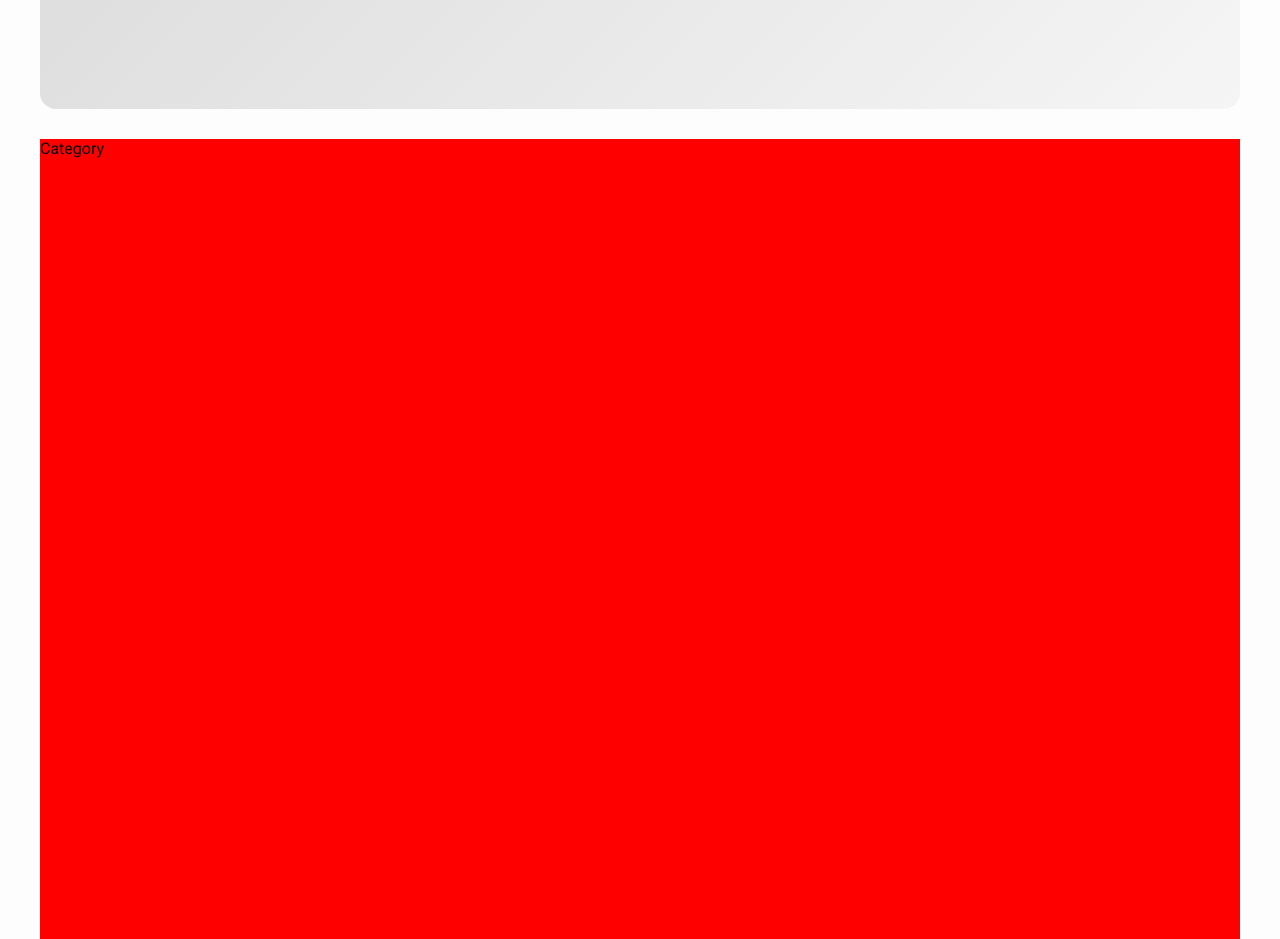
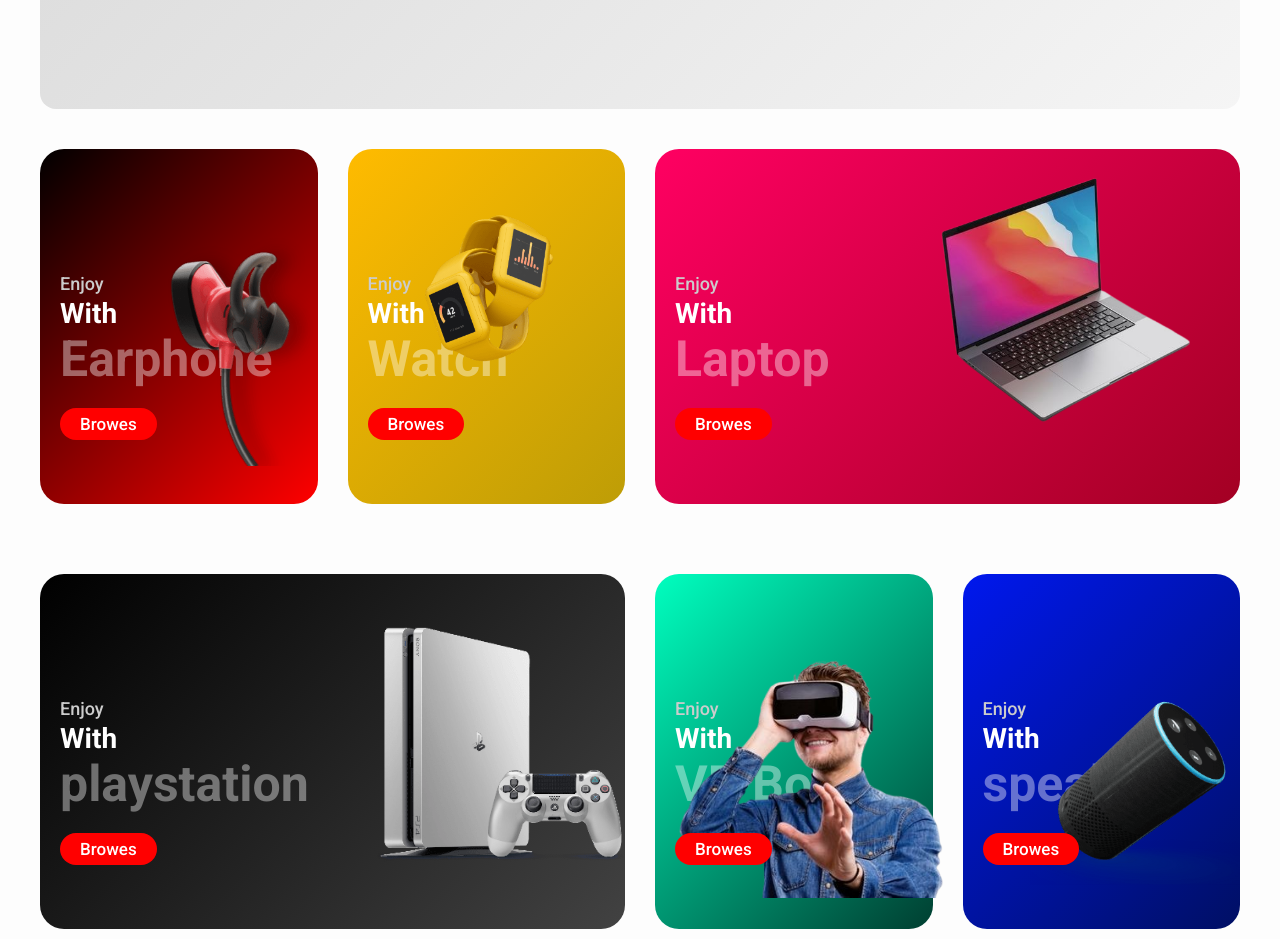
Before and after one commit to AdamKhelladi/react-Ecommerce-website, a React (Create React App) app: page / in a window 1280 px wide. Shown: the part 660-1599 px from the top of the page. Built offline with nearby package versions, Linux system fonts and the light colour scheme; the HTML template or start-up script is replaced by a standard one; a web font is replaced by a local one.

Commit message:
design and style Category component

```diff
--- a/src/App.css
+++ b/src/App.css
@@ -46,6 +46,14 @@
 }
 
 /* Media Responsive */
+
+@media (max-width: 1100px) {
+  .App .project-container {
+    max-width: 80%;
+    padding: 0 24px;
+  }
+}
+
 @media (max-width: 992px) {
   .App .project-container {
     max-width: 100%;
--- a/src/components/ Category/Category.css
+++ b/src/components/ Category/Category.css
@@ -1,5 +1,202 @@
 .category-container {
-  height: 100vh;
-  background-color: red;
+  height: calc(100vh - 20px);
   margin-top: 30px;
+  padding: 10px 0;
 }
+
+.category-container .boxes {
+  display: grid;
+  grid-template-columns: repeat(4, 1fr);
+  row-gap: 70px;
+  column-gap: 30px;
+  height: 100%;
+}
+
+.category-container .boxes .wide {
+  grid-column: span 2;
+}
+
+.category-container .boxes .box {
+  position: relative;
+  padding: 0 20px;
+  background-color: #fff;
+  display: flex;
+  align-items: center;
+  justify-content: space-between;
+  border-radius: 24px;
+}
+
+.category-container .boxes .box:nth-child(1) {
+  background: linear-gradient(135deg, #000, #ff0000);
+}
+.category-container .boxes .box:nth-child(2) {
+  background: linear-gradient(135deg, #ffbb00, #be9d06);
+}
+.category-container .boxes .box:nth-child(3) {
+  background: linear-gradient(135deg, #ff0062, #a30023);
+}
+.category-container .boxes .box:nth-child(4) {
+  background: linear-gradient(135deg, #000, #424242);
+}
+.category-container .boxes .box:nth-child(5) {
+  background: linear-gradient(135deg, #00ffbf, #003f31);
+}
+.category-container .boxes .box:nth-child(6) {
+  background: linear-gradient(135deg, #0018ee, #000f64);
+}
+
+.category-container .boxes .box p:nth-child(1) {
+  color: #ccc;
+  font-size: 18px;
+  font-weight: 500;
+  margin-bottom: 3px;
+  margin-top: 60px;
+}
+
+.category-container .boxes .box p:nth-child(2) {
+  color: #fff;
+  font-size: 28px;
+  font-weight: 700;
+  margin: 0;
+}
+
+.category-container .boxes .box p:nth-child(3) {
+  color: #ffffff65;
+  font-size: 50px;
+  font-weight: 700;
+  margin: 0;
+}
+
+.category-container .boxes .box .browse-btn {
+  border: none;
+  outline: none;
+  padding: 6px 20px;
+  border-radius: 24px;
+  background: var(--accent-color);
+  color: #fff;
+  font-size: 17px;
+  font-weight: 500;
+  cursor: pointer;
+  transition: 0.3s;
+  margin-top: 20px;
+  position: relative;
+  z-index: 99;
+}
+.category-container .boxes .box .browse-btn:hover {
+  background-color: var(--accent-color-hover);
+}
+
+.category-container .boxes .box img {
+  width: 250px;
+  position: absolute;
+  top: 15%;
+  right: 0;
+}
+.category-container .boxes .box:nth-child(3) img {
+  width: 300px;
+  right: 5%;
+  top: 0%;
+}
+.category-container .boxes .box:nth-child(5) img {
+  width: 270px;
+  right: -5%;
+  top: 24%;
+}
+.category-container .boxes .box:nth-child(6) img {
+  width: 210px;
+  top: 30%;
+}
+
+/* @media (max-width: 1100px) {
+  .category-container {
+    height: 100%;
+  }
+  .category-container .boxes {
+    display: grid;
+    grid-template-columns: repeat(2, 1fr);
+    row-gap: 70px;
+    column-gap: 30px;
+    height: 100%;
+  }
+  .category-container .boxes .box {
+    padding: 20px 20px;
+    overflow: hidden;
+  }
+
+  .category-container .boxes .box img {
+    width: 220px;
+    position: absolute;
+    top: 15%;
+    right: 0;
+  }
+  .category-container .boxes .box:nth-child(1) img {
+    width: 280px;
+    right: 10%;
+    top: 0%;
+  }
+  .category-container .boxes .box:nth-child(2) img {
+    width: 280px;
+    right: 0%;
+    top: 10%;
+  }
+  .category-container .boxes .box:nth-child(3) img {
+    width: 280px;
+    right: 10%;
+    top: 0%;
+  }
+  .category-container .boxes .box:nth-child(4) img {
+    width: 250px;
+    right: 8%;
+    top: 7%;
+  }
+  .category-container .boxes .box:nth-child(5) img {
+    width: 270px;
+    right: -2%;
+    top: 24%;
+  }
+  .category-container .boxes .box:nth-child(6) img {
+    width: 210px;
+    right: 5%;
+    top: 20%;
+  }
+}
+
+@media (max-width: 667px) {
+  .category-container .boxes {
+    display: grid;
+    grid-template-columns: repeat(1, 1fr);
+    row-gap: 40px;
+    column-gap: 30px;
+    height: 100%;
+  }
+  .category-container .boxes .wide {
+    grid-column: span 1;
+  }
+}
+
+@media (max-width: 460px) {
+  .category-container .boxes .box:nth-child(2) img {
+    width: 300px;
+    right: -3%;
+  }
+  .category-container .boxes .box:nth-child(3) img {
+    width: 250px;
+    right: 0%;
+    top: 0%;
+  }
+  .category-container .boxes .box:nth-child(4) img {
+    width: 200px;
+    right: 0%;
+    top: 12%;
+  }
+  .category-container .boxes .box:nth-child(5) img {
+    width: 270px;
+    right: -2%;
+    top: 24%;
+  }
+  .category-container .boxes .box:nth-child(6) img {
+    width: 210px;
+    right: 5%;
+    top: 20%;
+  }
+} */
--- a/src/components/ Category/Category.js
+++ b/src/components/ Category/Category.js
@@ -1,7 +1,65 @@
 import "./Category.css";
+import Image1 from "../../assets/category/earphone.png";
+import Image2 from "../../assets/category/watch.png";
+import Image3 from "../../assets/category/macbook.png";
+import Image4 from "../../assets/category/gaming.png";
+import Image5 from "../../assets/category/vr.png";
+import Image6 from "../../assets/category/speaker.png";
+
+const categoryData = [
+  {
+    id: 1,
+    title: "Earphone",
+    img: Image1,
+  },
+  {
+    id: 2,
+    title: "Watch",
+    img: Image2,
+  },
+  {
+    id: 3,
+    title: "Laptop",
+    img: Image3,
+  },
+  {
+    id: 4,
+    title: "playstation",
+    img: Image4,
+  },
+  {
+    id: 5,
+    title: "VR Box",
+    img: Image5,
+  },
+  {
+    id: 6,
+    title: "speaker",
+    img: Image6,
+  },
+];
 
 export default function Category() {
   return (
-    <div className="category-container">Category</div>
-  )
+    <div className="category-container">
+      <div className="boxes">
+        {categoryData.map((box) => (
+          <div
+            key={box.id}
+            className={box.id === 3 || box.id === 4 ? "box wide" : "box"}
+          >
+            <div className="details">
+              <p>Enjoy</p>
+              <p>With</p>
+              <p>{box.title}</p>
+              <button className="browse-btn">Browes</button>
+            </div>
+            <div className="box-img">
+              <img src={box.img} />
+            </div>
+          </div>
+        ))}
+      </div>
+    </div>
+  );
 }
--- a/src/components/Hero/Hero.css
+++ b/src/components/Hero/Hero.css
@@ -75,7 +75,17 @@
 }
 
 /* Media Responsive */
-@media (max-width: 992px) {
+
+@media (max-width: 1100px) {
+  .hero-container .slider-content .details h1 {
+    font-size: 110px;
+  }
+  .hero-container .slider-content .slide-img img {
+    width: 390px;
+  }
+}
+
+@media (max-width: 792px) {
   .hero-container .slider-content .slide-img img {
     margin-right: 50px;
     width: 460px;
--- a/src/components/NavBar/NavBar.css
+++ b/src/components/NavBar/NavBar.css
@@ -4,6 +4,7 @@
   justify-content: space-between;
 
   font-family: "Oswald", sans-serif;
+  height: 73.1px;
 }
 
 .navbar-container .on-left {
@@ -51,7 +52,7 @@
 
 .navbar-container .links .ul-links .caret-down {
   color: var(--text-secondary);
-  transition: .3s;
+  transition: 0.3s;
 }
 
 .navbar-container .links .ul-links .rotat-caret {
@@ -194,6 +195,13 @@
 }
 
 /* Media Responsive */
+
+@media (max-width: 1100px) {
+  .navbar-container .links {
+    display: none;
+  }
+}
+
 @media (max-width: 992px) {
   .navbar-container .links .ul-links {
     gap: 20px;
@@ -220,14 +228,8 @@
 
 /* Mobile landscape */
 @media (max-width: 768px) {
-  .navbar-container {
-    padding: 20px 0;
-  }
   .navbar-container .navbar-search {
     width: 220px;
-  }
-  .navbar-container .links {
-    display: none;
   }
 }
 
```
